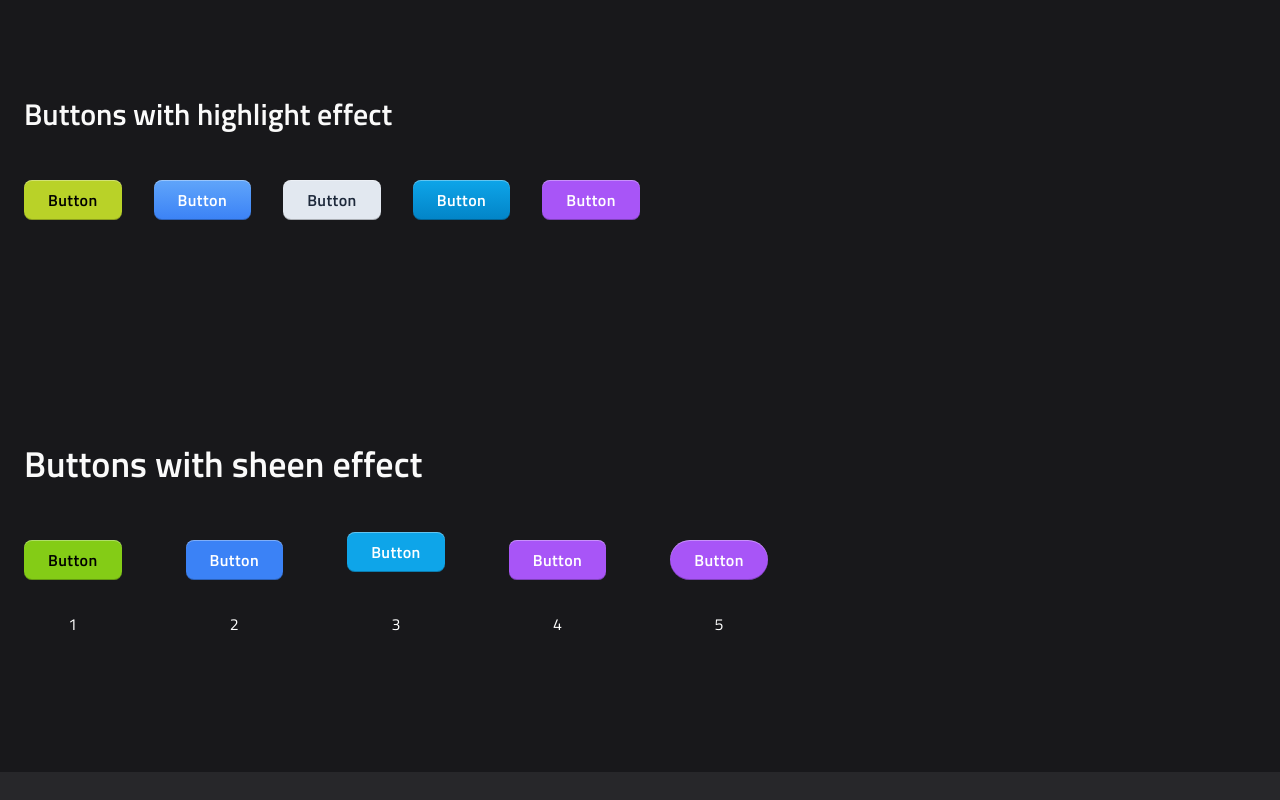
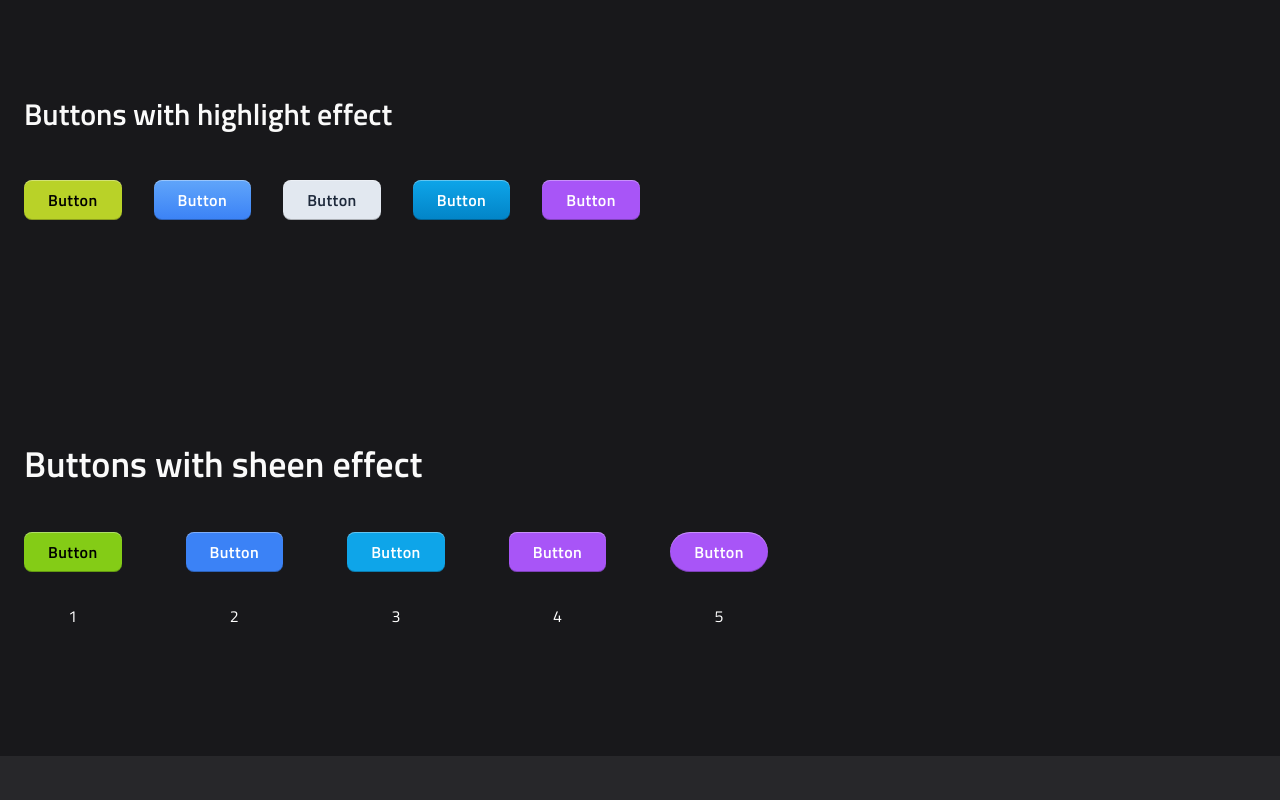
Before and after one commit to luizov/tailwind-experiments, a Next.js app: page / in a window 1280 px wide. Shown: the top 800 px of the page. Built offline with nearby package versions, Linux system fonts and the light colour scheme.

Commit message:
fix error in document

```diff
--- a/src/pages/_document.js
+++ b/src/pages/_document.js
@@ -5,10 +5,10 @@ export default function Document() {
     <Html lang="en">
       <Head>
         <link rel="preconnect" href="https://fonts.googleapis.com" />
-        <link rel="preconnect" href="https://fonts.gstatic.com" crossorigin />
+        <link rel="preconnect" href="https://fonts.gstatic.com" crossOrigin="true" />
         <link href="https://fonts.googleapis.com/css2?family=Titillium+Web:wght@400;600;700&display=swap" rel="stylesheet" />
       </Head>
-      <body className="h-full">
+      <body className="h-full overflow-x-hidden">
         <Main />
         <NextScript />
       </body>
--- a/src/pages/index.js
+++ b/src/pages/index.js
@@ -77,7 +77,7 @@ export default function Home() {
                     Button
                   </span>
                 </button>
-                <span className="p-3 pb-2 pt-2 text-white">3</span>
+                <span className="text-white">3</span>
               </div>
               <div className="flex flex-col items-center gap-8">
                 <button className="btn btn-sheen-[#EE83FF] bg-purple-500">
```
